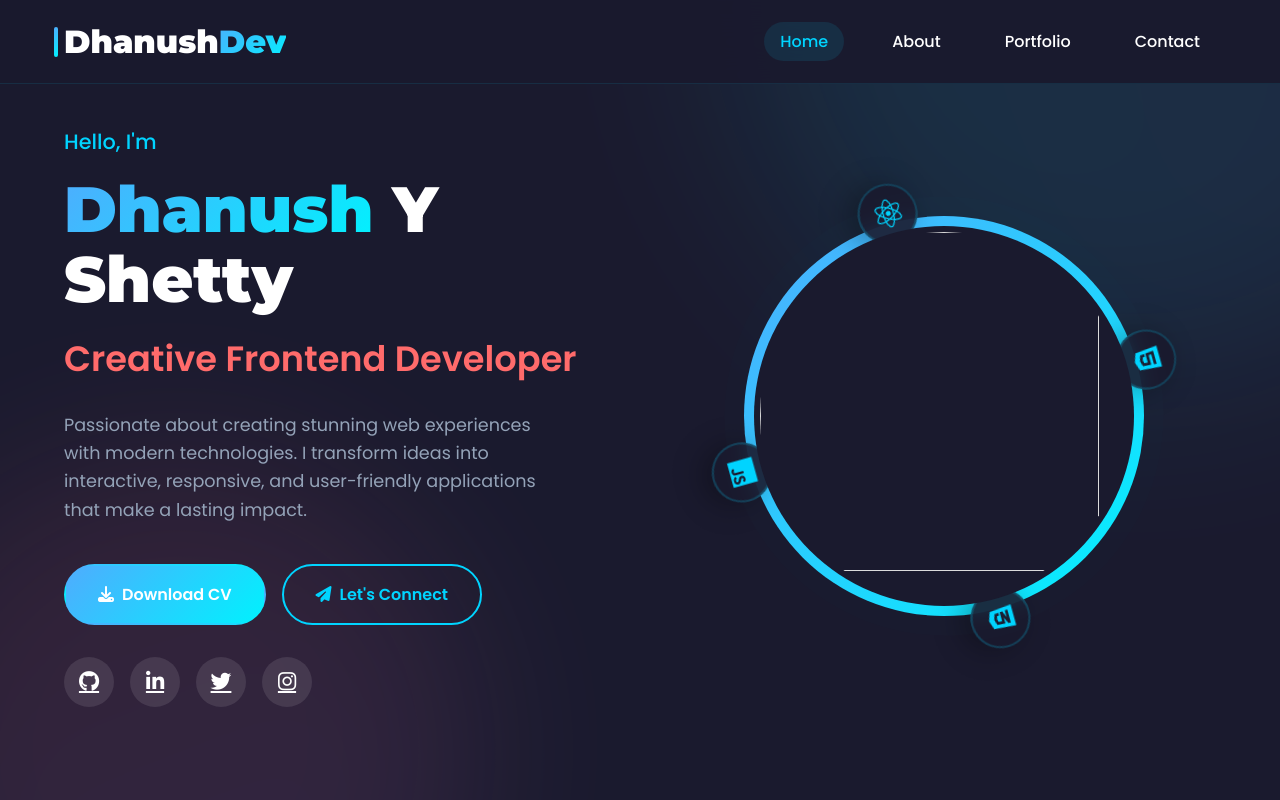
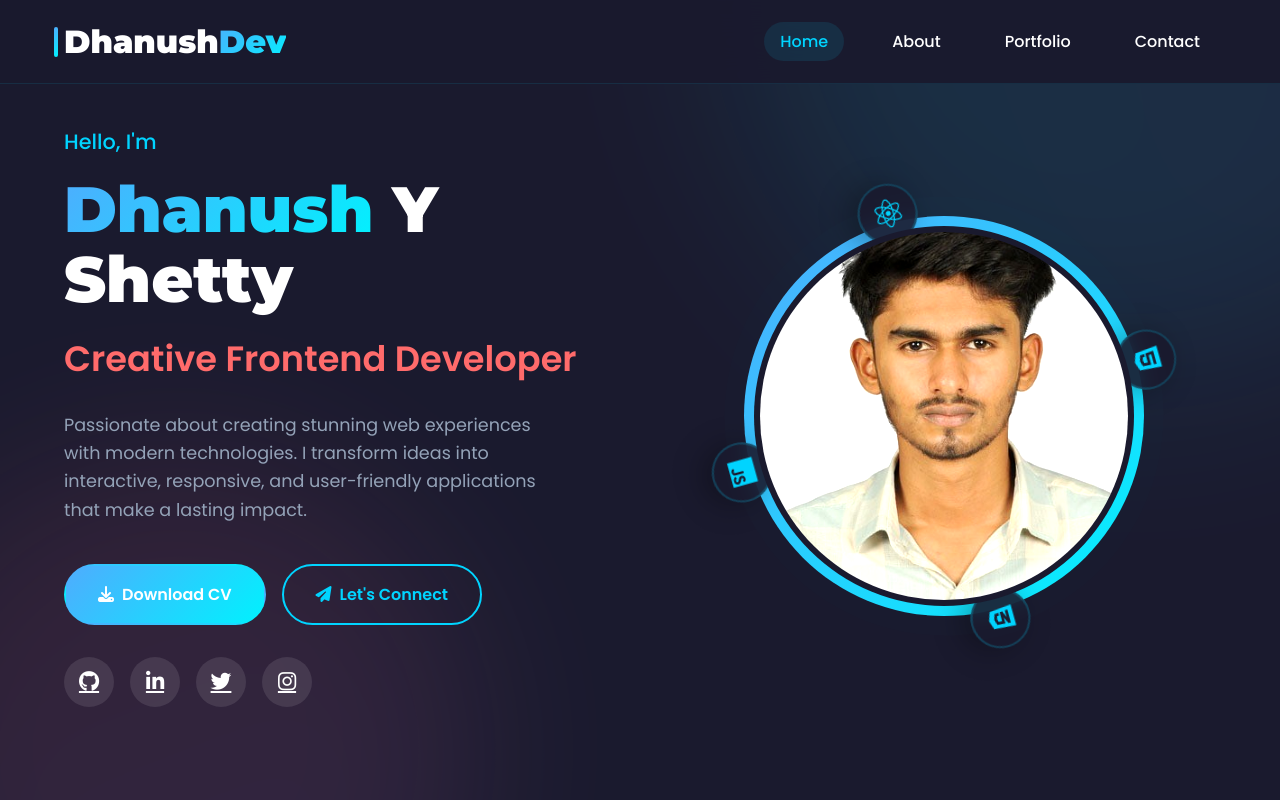
Before and after one commit to dhanush229-lab/My-portfolio, a plain HTML site: page insurance app/index.html in a window 1280 px wide. Shown: the top 800 px of the page. Drawn offline with Linux system fonts and the light colour scheme.

Commit message:
Update files: move index, add image, update style.css

```diff
--- a/index.html
+++ b/insurance app/index.html
@@ -932,7 +932,7 @@
                 <div class="hero-image">
                     <div class="profile-container">
                         <div class="profile-image">
-                            <img src="portfolio123.jpg">
+                            <img src="dev.jpg.png.jpg" alt="Dhanush Y Shetty ">
                         </div>
                         <div class="tech-icons">
                             <div class="icon"><i class="fab fa-html5"></i></div>
--- /dev/null
+++ b/insurance app/style.css
@@ -0,0 +1,46 @@
+
+.hero-image img {
+    width: 260px;
+    height: 260px;
+    object-fit: cover;
+    border-radius: 50%;
+    border: 6px solid rgba(0,212,255,0.12);
+    box-shadow: 0 10px 30px rgba(0,0,0,0.4);
+}
+.profile-container {
+    display: flex;
+    justify-content: center;
+    align-items: center;
+    height: 100%;
+}
+.profile-image {
+    width: 260px;
+    height: 260px;
+    border-radius: 50%;
+    overflow: hidden;
+    position: relative;
+}
+
+.hero-image img {
+    width: 500px;
+    height: 260px;
+    object-fit: cover;
+    border-radius: 50%;
+    border: 6px solid rgba(0,212,255,0.12);
+    box-shadow: 0 10px 30px rgba(0,0,0,0.4);
+    background-color: #000; /* black background for transparent areas */
+}
+.profile-container {
+    display: flex;
+    justify-content: center;
+    align-items: center;
+    height: 100%;
+}
+.profile-image {
+    width: 260px;
+    height: 260px;
+    border-radius: 50%;
+    overflow: hidden;
+    position: relative;
+    background-color: #000; /* black circular background */
+}
```
Also changed, not shown: dev.png (added), insurance app/dev.jpg.png.jpg (added), style.css (deleted).
